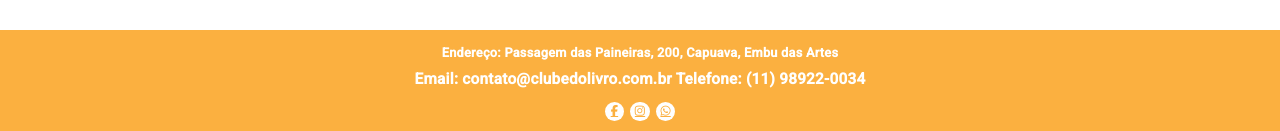
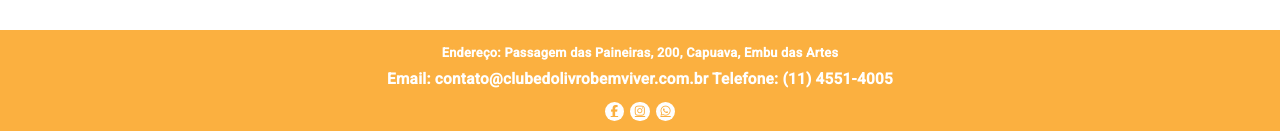
Before and after one commit to LucasBonna/Bookclub, an Angular app: page /home in a window 1280 px wide. Shown: the part 1428-1559 px from the top of the page. Built offline with nearby package versions, Linux system fonts and the light colour scheme.

Commit message:
final commit

```diff
--- a/src/app/app.component.ts
+++ b/src/app/app.component.ts
@@ -6,9 +6,8 @@ import { Component } from '@angular/core';
   styleUrls: ['./app.component.scss']
 })
 export class AppComponent {
-  title = 'Clube Do Livro Waldorf';
+  title = 'Clube Do Livro Bem Viver';
 
   constructor(){
-    console.log('Title: ',this.title);
   }
 }
--- a/src/app/shared/components/footer/footer.component.html
+++ b/src/app/shared/components/footer/footer.component.html
@@ -3,8 +3,8 @@
     Endereço: Passagem das Paineiras, 200, Capuava, Embu das Artes
   </div>
   <div class="contact">
-    <span class="email">Email: contato@clubedolivro.com.br </span>
-    <span class="phone"> Telefone: (11) 98922-0034</span>
+    <span class="email">Email: contato@clubedolivrobemviver.com.br </span>
+    <span class="phone"> Telefone: (11) 4551-4005</span>
   </div>
   <div class="social-icons">
     <a class="social-icon" href="https://facebook.com/profile.php?id=100093357656701" target="_blank" rel="noopener" aria-label="Facebook">
```
Also changed, not shown: 1 other file (tests, documents, lock files or other folders).
